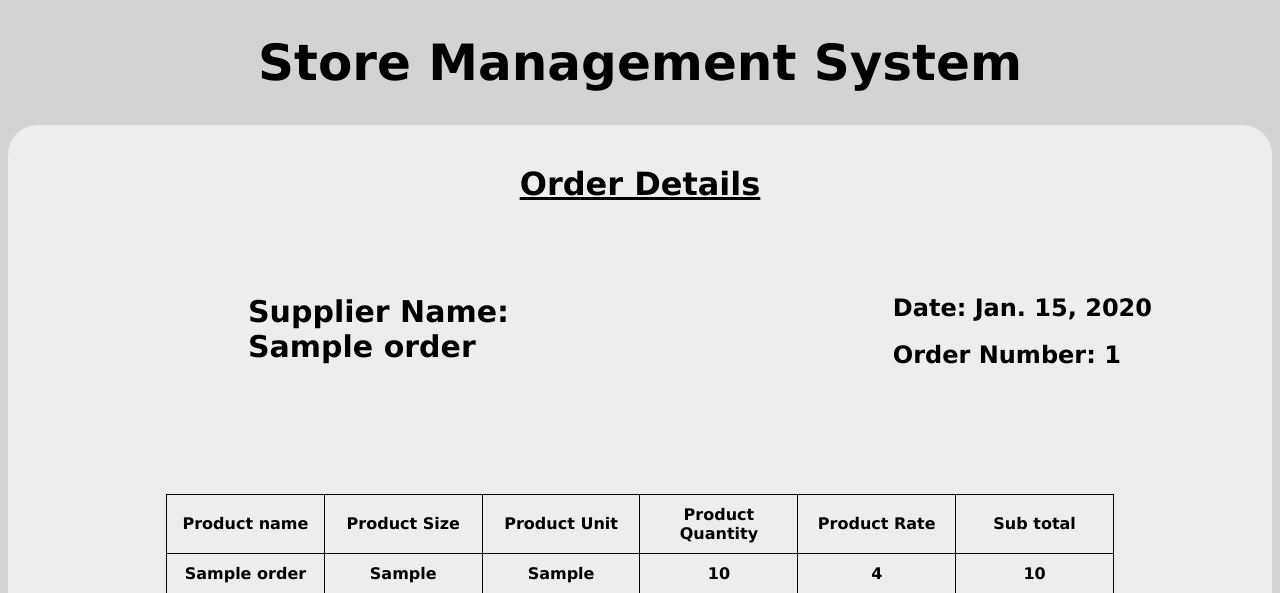
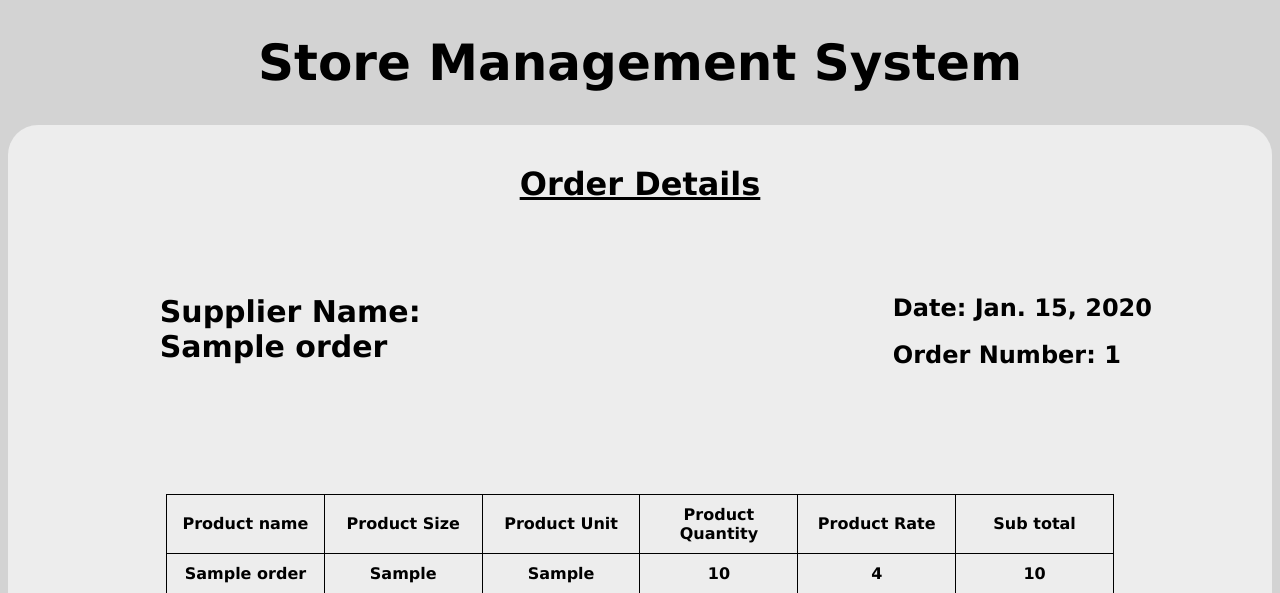
Before and after one commit to faashes/stock-management, a Django app: page /order/1 in a window 1280 px wide. Shown: the top 593 px of the page. Run offline with Django 3.2, Linux system fonts and the light colour scheme; tables that the repository leaves empty hold one stand-in row (values such as "Sample post").

Commit message:
Initial commit

```diff
--- a/project/settings.py
+++ b/project/settings.py
@@ -38,7 +38,8 @@ INSTALLED_APPS = [
     'django.contrib.sessions',
     'django.contrib.messages',
     'django.contrib.staticfiles',
-    'storedb'
+    'storedb',
+    'django_truncate',
 ]
 
 MIDDLEWARE = [
--- a/requirements.txt
+++ b/requirements.txt
@@ -10,3 +10,4 @@ sqlparse==0.4.1
 termcolor==1.1.0
 wincertstore==0.2
 wrapt==1.12.1
+django-truncate==0.1
--- a/storedb/templates/edit_inv.html
+++ b/storedb/templates/edit_inv.html
@@ -35,7 +35,7 @@ border-radius: 5px;
 width: 30%;
 float: left;
 height:200px;
-padding-left: 240px;
+padding-left: 12%;
 padding-top: 50px;
 <!--background: yellow;-->
 }
--- a/storedb/templates/edit_order.html
+++ b/storedb/templates/edit_order.html
@@ -35,7 +35,7 @@ border-radius: 5px;
 width: 30%;
 float: left;
 height:200px;
-padding-left: 240px;
+padding-left: 12%;
 padding-top: 50px;
 <!--background: yellow;-->
 }
--- a/storedb/templates/home.html
+++ b/storedb/templates/home.html
@@ -189,10 +189,12 @@ padding-right:30px;
         <td><br><form action="./add_supplier">
     <button type="submit">Add Supplier</button>
 </form></td>
-        <td><br><form action="./print_inv_list">
+<!--        <td><br><form action="./print_inv_list">-->
+        <td><br><form action="">
     <button type="submit">Print Sale</button>
 </form></td>
-        <td><br><form action="./print_order_list">
+<!--        <td><br><form action="./print_order_list">-->
+        <td><br><form action="">
     <button type="submit">Print Order</button>
 </form></td>
     </tr>
--- a/storedb/templates/inv_details.html
+++ b/storedb/templates/inv_details.html
@@ -35,7 +35,7 @@ border-radius: 5px;
 width: 30%;
 float: left;
 height:200px;
-padding-left: 240px;
+padding-left: 12%;
 padding-top: 50px;
 <!--background: yellow;-->
 }
--- a/storedb/templates/order_details.html
+++ b/storedb/templates/order_details.html
@@ -35,7 +35,7 @@ border-radius: 5px;
 width: 30%;
 float: left;
 height:200px;
-padding-left: 240px;
+padding-left: 12%;
 padding-top: 50px;
 <!--background: yellow;-->
 }
```
Also changed, not shown: db.sqlite3.
